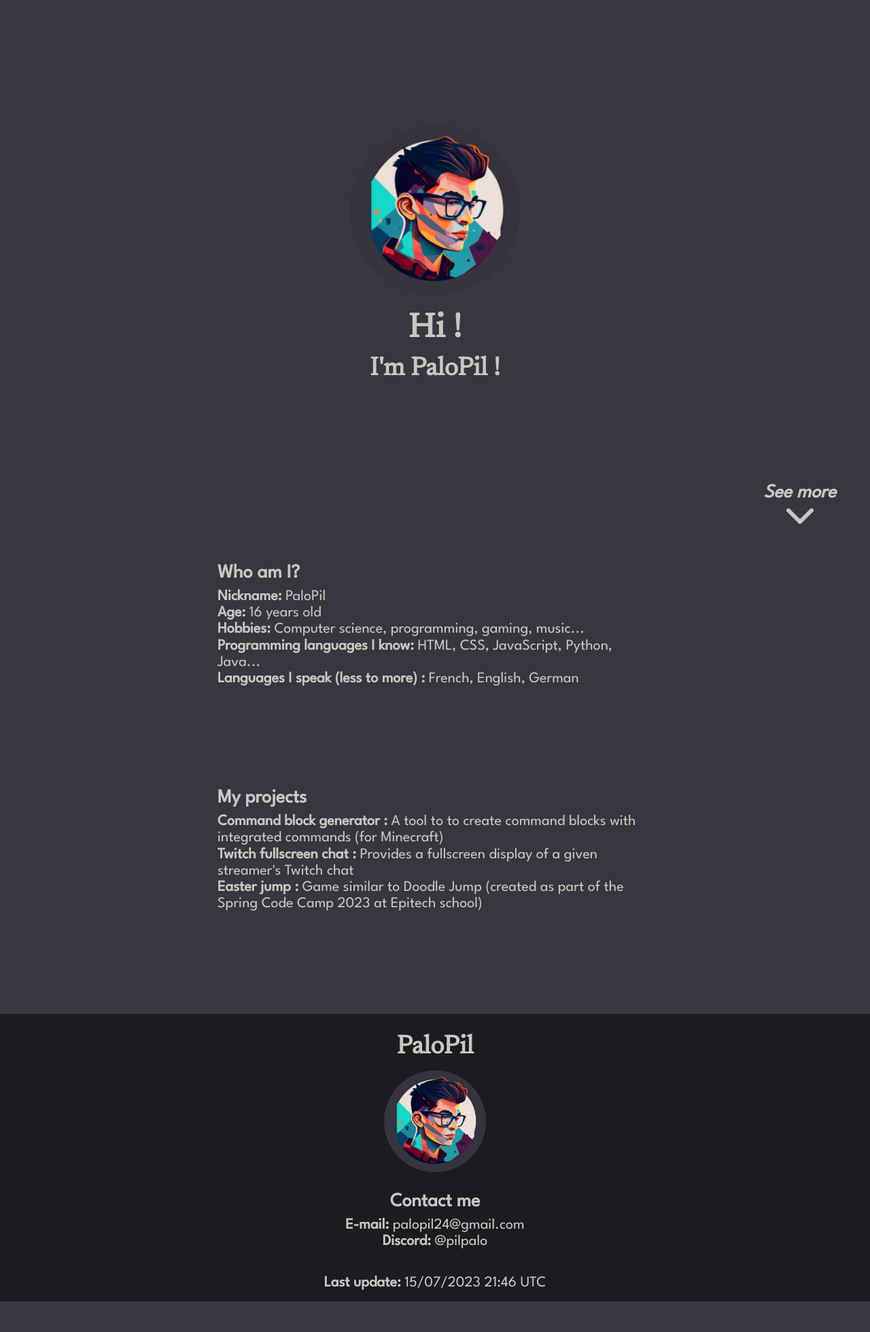
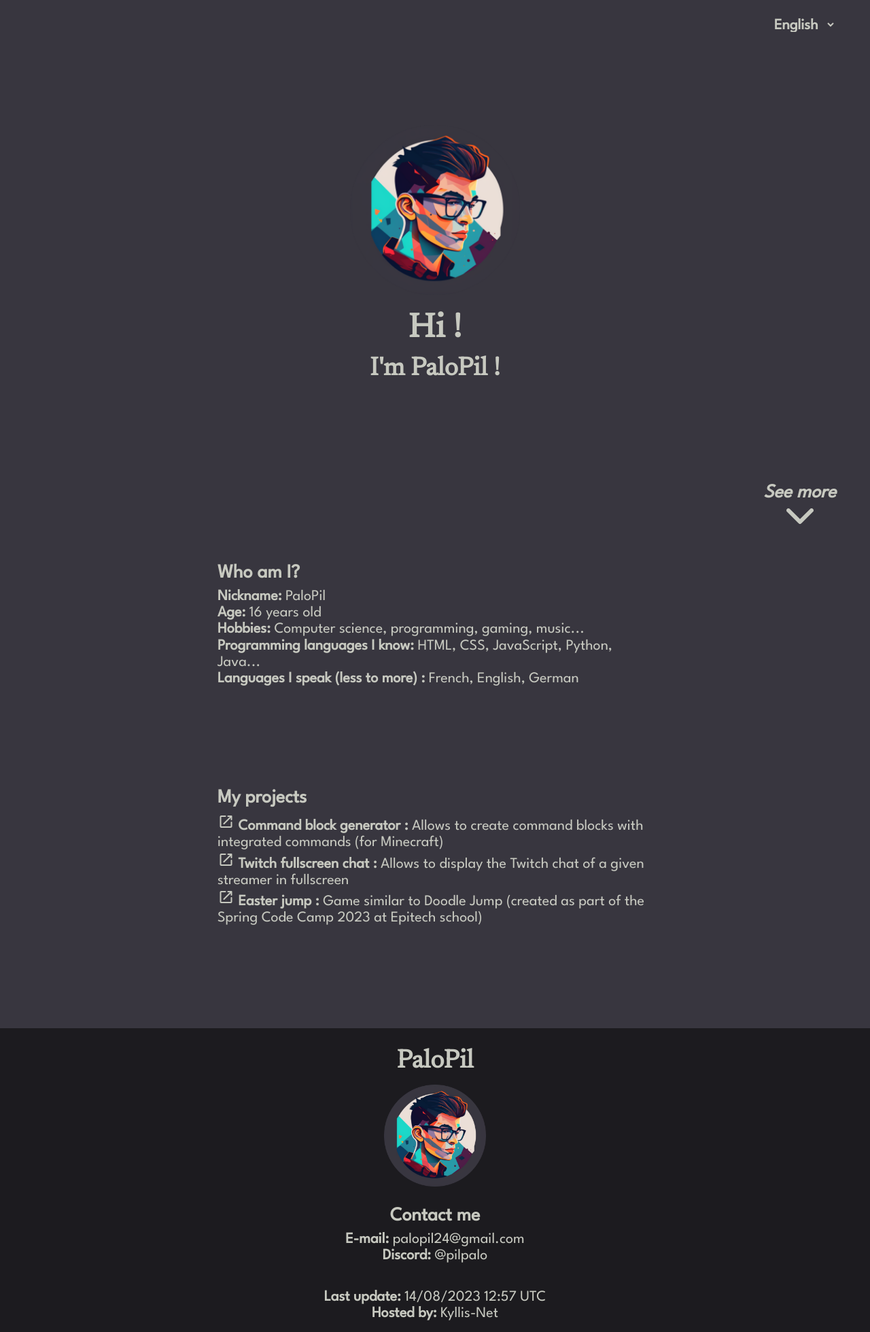
Before and after one commit to PaloPil/palopil-fr, a PHP site: page /en/index.html in a window 1280 px wide. Shown: the whole page at 68% size. Before the commit the page ends 1915 px from the top, so only its background shows below. Run offline with PHP 8.4, Linux system fonts and the light colour scheme.

Commit message:
Update homepage with language selector and project icons

```diff
--- a/assets/scripts/homepage.js
+++ b/assets/scripts/homepage.js
@@ -1,7 +1,14 @@
 window.onload = function () {
     document.querySelector("nav").addEventListener("click", scrollDown);
+    document.querySelector("header select").addEventListener("change", languageChange);
     window.addEventListener("scroll", updateButtonVisibility);
     updateButtonVisibility();
+
+    const projects = document.querySelectorAll("b a");
+    projects.forEach(project => {
+        project.innerHTML = "<svg xmlns=\"http://www.w3.org/2000/svg\"  viewBox=\"0 0 24 24\" width=\"24px\" height=\"24px\"><path d=\"M 19.980469 2.9902344 A 1.0001 1.0001 0 0 0 19.869141 3 L 15 3 A 1.0001 1.0001 0 1 0 15 5 L 17.585938 5 L 8.2929688 14.292969 A 1.0001 1.0001 0 1 0 9.7070312 15.707031 L 19 6.4140625 L 19 9 A 1.0001 1.0001 0 1 0 21 9 L 21 4.1269531 A 1.0001 1.0001 0 0 0 19.980469 2.9902344 z M 5 3 C 3.9069372 3 3 3.9069372 3 5 L 3 19 C 3 20.093063 3.9069372 21 5 21 L 19 21 C 20.093063 21 21 20.093063 21 19 L 21 13 A 1.0001 1.0001 0 1 0 19 13 L 19 19 L 5 19 L 5 5 L 11 5 A 1.0001 1.0001 0 1 0 11 3 L 5 3 z\"/></svg> " + project.textContent;
+        project.style.fill = "var(--main-text-color)";
+    });
 }
 
 function scrollDown() {
@@ -9,6 +16,11 @@ function scrollDown() {
         top: window.innerHeight*0.9,
         behavior: 'smooth'
     });
+}
+
+function languageChange() {
+    const selector = document.querySelector("header select");
+    window.location.href = '../'+selector.value;
 }
 
 function updateButtonVisibility() {
--- a/assets/styles/homepage.css
+++ b/assets/styles/homepage.css
@@ -57,6 +57,11 @@ a:hover {
     text-decoration: underline;
 }
 
+a svg {
+    width: 25px;
+    color: var(--main-text-color);
+}
+
 /*Header*/
 
 header {
@@ -65,6 +70,16 @@ header {
     flex-direction: column;
     justify-content: center;
     align-items: center;
+}
+
+header select {
+    position: absolute;
+    top: 25px;
+    right: 50px;
+    background-color: var(--main-bg-color);
+    border: none;
+    font: 600 22px 'League Spartan', sans-serif;
+    color: var(--main-text-color);
 }
 
 header img {
@@ -118,6 +133,10 @@ footer img {
     width: 150px;
 }
 
+footer p {
+    text-align: center;
+}
+
 /*Responsive*/
 
 @media screen and (min-width: 1024px) {
--- a/en/index.html
+++ b/en/index.html
@@ -1,5 +1,5 @@
 <!DOCTYPE html>
-<html lang="fr">
+<html lang="en">
 <head>
 	<link rel="shortcut icon" type="image/png" href="../assets/pictures/favicon.png">
 	<title>PaloPil</title>
@@ -11,6 +11,10 @@
 <body>
 	<main>
 		<header>
+			<select name="pays" id="pays" required="">
+				<option value="en" selected>English</option>
+				<option value="fr">Français</option>
+			</select>
 			<img src="../assets/pictures/favicon.png">
 			<h1>Hi&nbsp!</h1>
 			<h2>I'm PaloPil&nbsp!</h2>
@@ -29,8 +33,8 @@
 		<section>
 			<h3>My projects</h3>
 			<p>
-				<b><a href="/projects/command-blocks">Command block generator</a> :</b> A tool to to create command blocks with integrated commands (for Minecraft) <br/>
-				<b><a href="/projects/twitch-chat">Twitch fullscreen chat</a> :</b> Provides a fullscreen display of a given streamer's Twitch chat <br/>
+				<b><a href="/projects/command-blocks">Command block generator</a> :</b> Allows to create command blocks with integrated commands (for Minecraft) <br/>
+				<b><a href="/projects/twitch-chat">Twitch fullscreen chat</a> :</b> Allows to display the Twitch chat of a given streamer in fullscreen <br/>
 				<b><a href="/projects/easter-jump">Easter jump</a> :</b> Game similar to Doodle Jump (created as part of the Spring Code Camp 2023 at Epitech school)<br/>
 			</p>
 		</section>
@@ -48,7 +52,8 @@
 		<p><b>Discord:</b> <a>@pilpalo</a></p>
 		<br/>
 		<br/>
-		<p><b>Last update:</b> 15/07/2023 21:46 UTC</p>
+		<p><b>Last update:</b> 14/08/2023 12:57 UTC</p>
+		<p><b>Hosted by:</b> <a href="https://www.kyllis-net.com" target="_blank">Kyllis-Net</a></p>
 	</footer>
 </body>
 </html>
```
Also changed, not shown: fr/index.html (+10 -4 lines), assets/pictures/favicon.png, projects/easter-jump/assets/platform.png.
